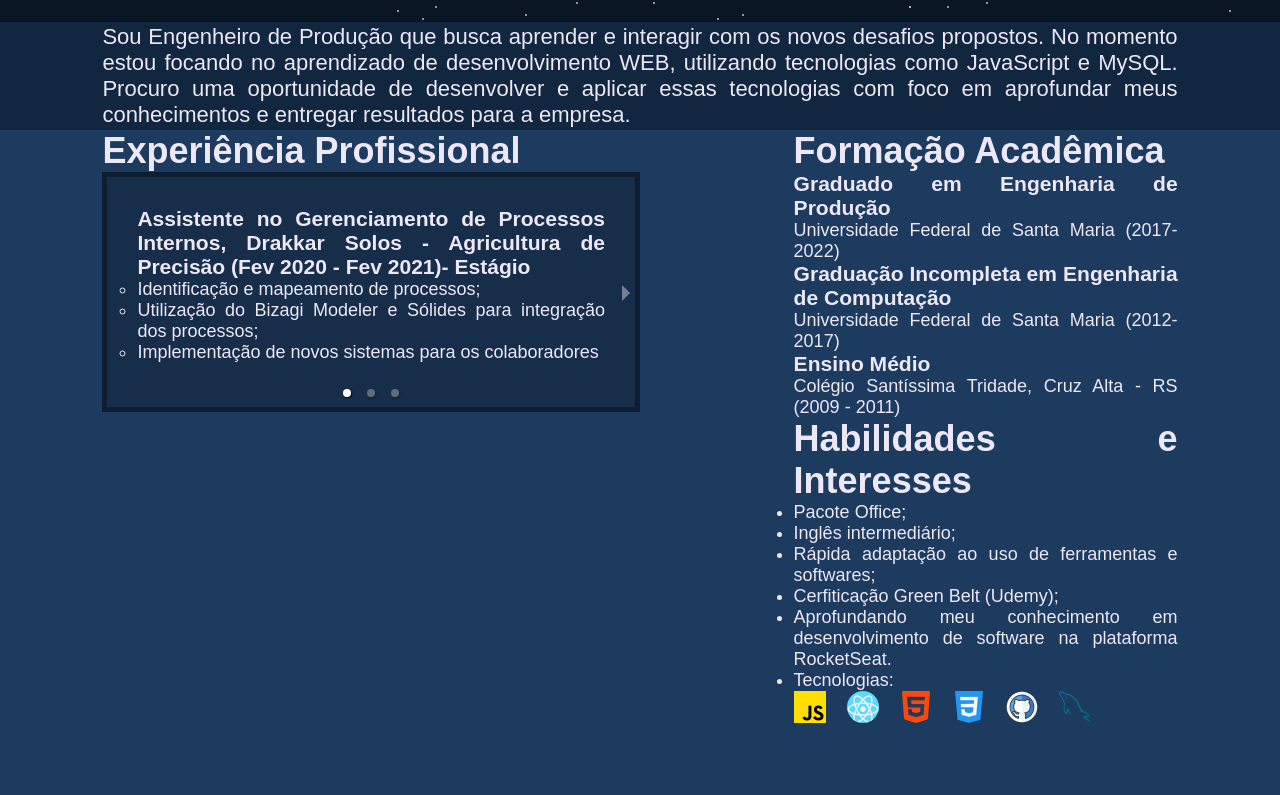
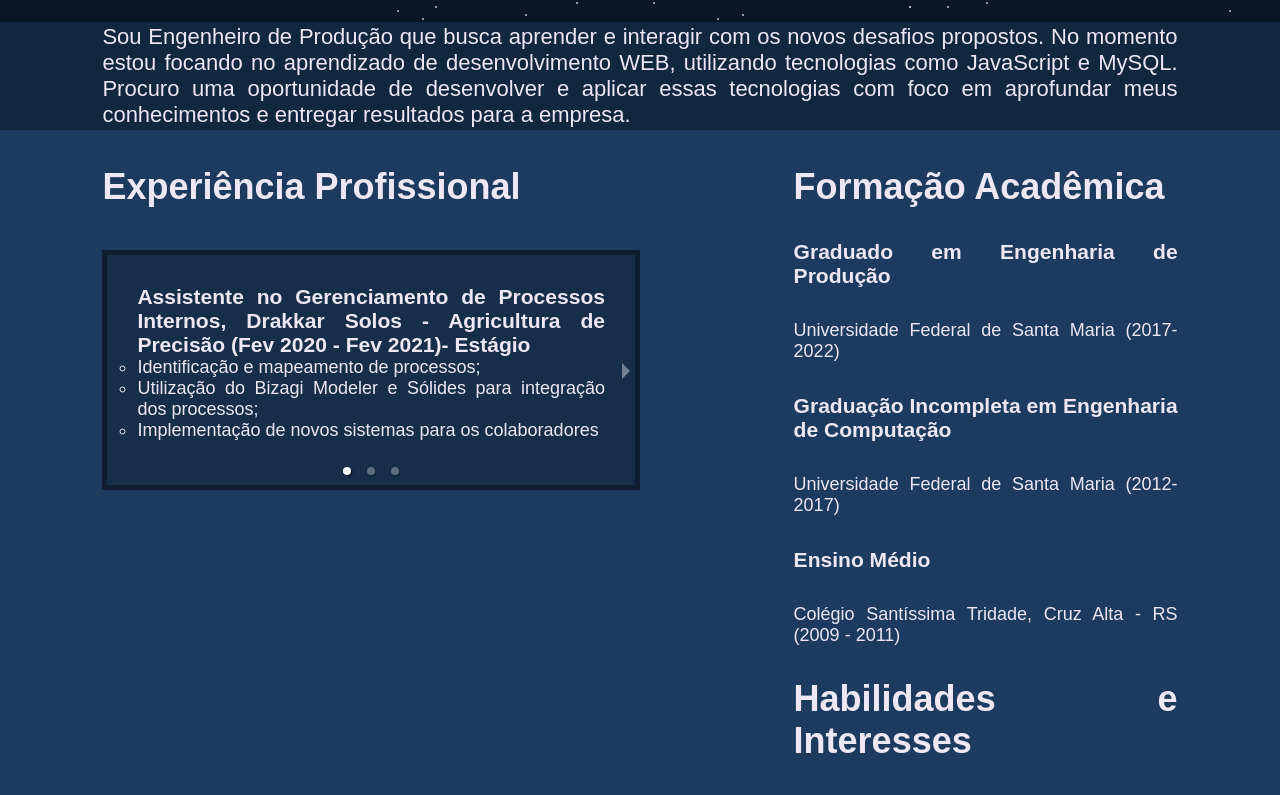
Before and after one commit to Rickazuo/portfolio, a React (Create React App) app: page / in a window 1280 px wide. Shown: the part 378-1173 px from the top of the page. Built offline with nearby package versions, Linux system fonts and the light colour scheme.

Commit message:
add margin top columsn

```diff
--- a/src/App.css
+++ b/src/App.css
@@ -65,11 +65,17 @@
   width: 50%;
   text-align: justify;
   justify-content: start;
+  margin-top: 36px;
 }
 
 .left-column {
   margin-right: 12vw;
   height: 100vh;
+  gap: 42px;
+}
+
+.right-column {
+  gap: 32px;
 }
 
 .row {
```
